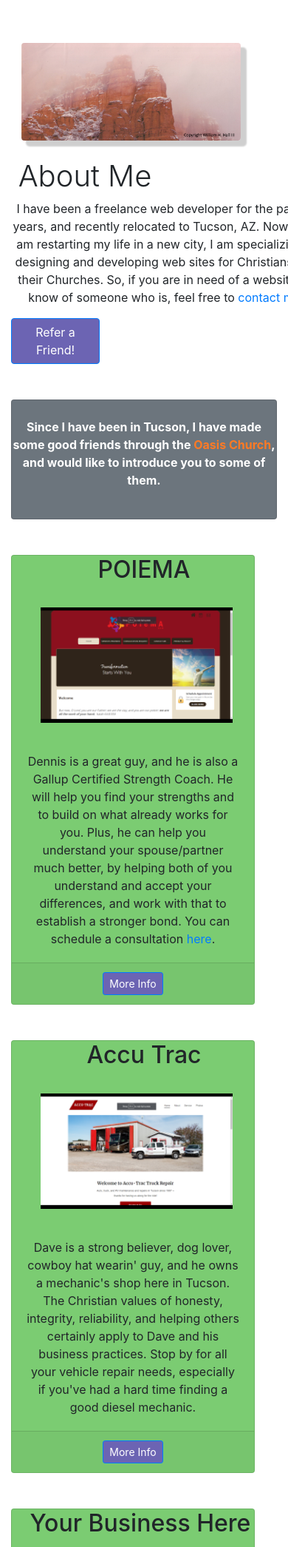
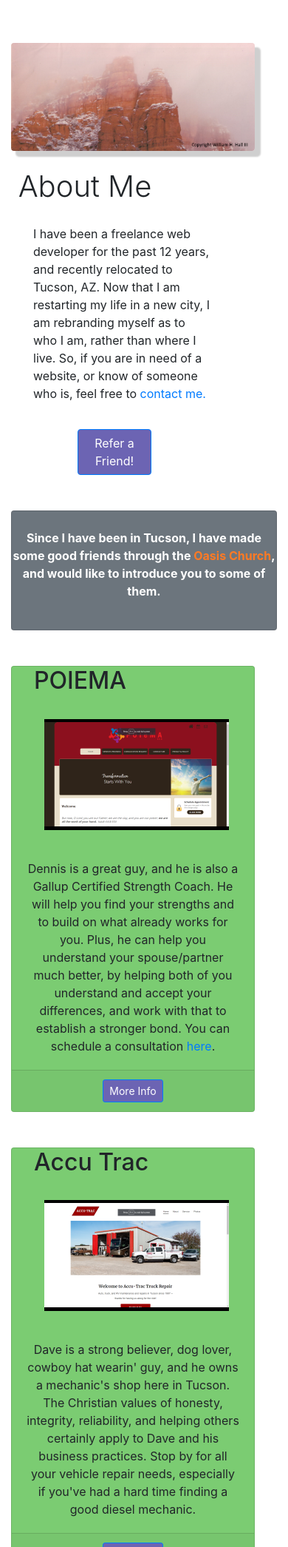
Before and after one commit to flyboy85749/Christian-Web-Developer, a PHP site: page /about.html in a window 390 px wide; the page is wider, and only the part inside the window is pictured. Shown: the part 56-2147 px from the top of that part at 74% size. Run offline with PHP 8.4, Linux system fonts and the light colour scheme.

Commit message:
@media adjustments

```diff
--- a/about.html
+++ b/about.html
@@ -73,10 +73,10 @@
       <div class="col-5">
         <img id="photo" src="images/bill_small.jpg">
         <h1 class="font-weight-light about-me">About Me</h1>
-        <p class="intro-p">I have been a freelance web developer for the past 12 years, and recently relocated to Tucson, AZ.
-          Now that I am restarting my life in a new city, I am specializing in designing and developing web sites for Christians and their Churches.  So, if you are in need of a website, or know of someone who is, feel free to <a href="contact.html">contact me.</a>
+        <p class="card-text ab">I have been a freelance web developer for the past 12 years, and recently relocated to Tucson, AZ.
+          Now that I am restarting my life in a new city, I am rebranding myself as to who I am, rather than where I live.  So, if you are in need of a website, or know of someone who is, feel free to <a href="contact.html">contact me.</a>
         </p>
-        <a class="btn btn-primary" href="contact.html">Refer a Friend!</a>
+        <a class="btn btn-primary ab-btn" href="contact.html">Refer a Friend!</a>
       </div>
 
       <!-- /.col-md-4 -->
--- a/css/main.css
+++ b/css/main.css
@@ -80,6 +80,8 @@ img {
   box-shadow: 5px 10px 8px 5px #afadad;
   margin: 10px 25px 10px 5px;
 }
+
+
 
 .about {
   padding: 10px 10px 10px 25px;
@@ -194,9 +196,9 @@ input[type='submit']:hover {
     width: 100%;
   }
 
-  p {
+  /* p {
     width: 100%;
-  }
+  } */
 
   .card {
     padding: 0px;
@@ -210,13 +212,16 @@ input[type='submit']:hover {
     font-size: 80%;
   }
 
-  .about-me {
-    width: 100%;
+  .ab {
+
+    width: 500px;
   }
 
-  img {
-    width: 90%;
+  #photo {
+    display: none;
   }
+
+
 }
 
   @media only screen and (max-width: 768px) {
@@ -238,12 +243,14 @@ input[type='submit']:hover {
       width: 200px;
     }
 
+    .ab {
+        text-align: left;
+        width: 290px;
+    }
 
-
-
-    .intro-p {
-
-        width: 420px;
+    .ab-btn {
+      width: 100px;
+      margin-left: 90px;
     }
 
     .questions {
```
